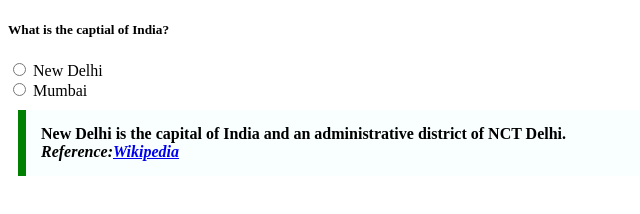
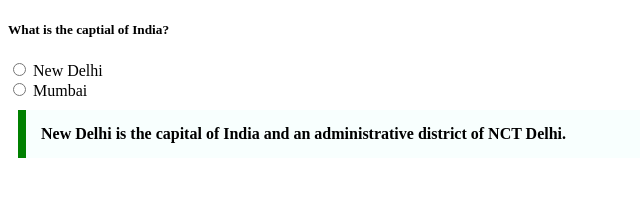
Before and after one commit to acciojob/trivia-Akhilesh-Yadav6283, a website: page main.html in a window 1280 px wide. Shown: the whole page, without its empty margins (0-640 px from the left). Drawn offline with Linux system fonts and the light colour scheme.

Commit message:
created a submission

```diff
--- a/main.html
+++ b/main.html
@@ -15,9 +15,8 @@
 		<input type="radio" id="option-2" name="option" value="Mumbai">
 		<labe for="option-1">Mumbai</labe>
 	</form>
-	<blockquote>
+	<blockquote cite=="https://en.wikipedia.org/wiki/New_Delhi">
 		New Delhi is the capital of India and an administrative district of NCT Delhi.
-		<cite>Reference:<a href="https://en.wikipedia.org/wiki/New_Delhi">Wikipedia</a></cite>
 	</blockquote>
     <script type="text/javascript" src="./script.js">
 </script>
```
